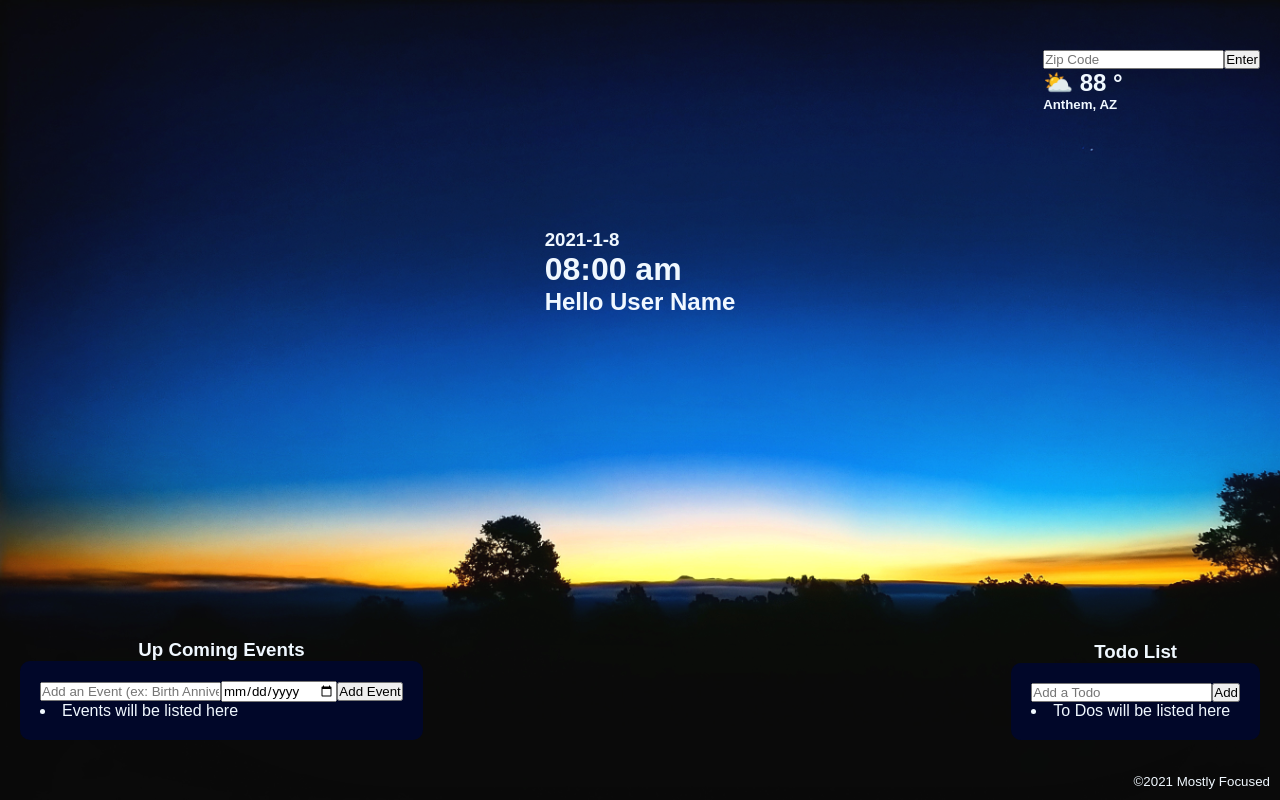
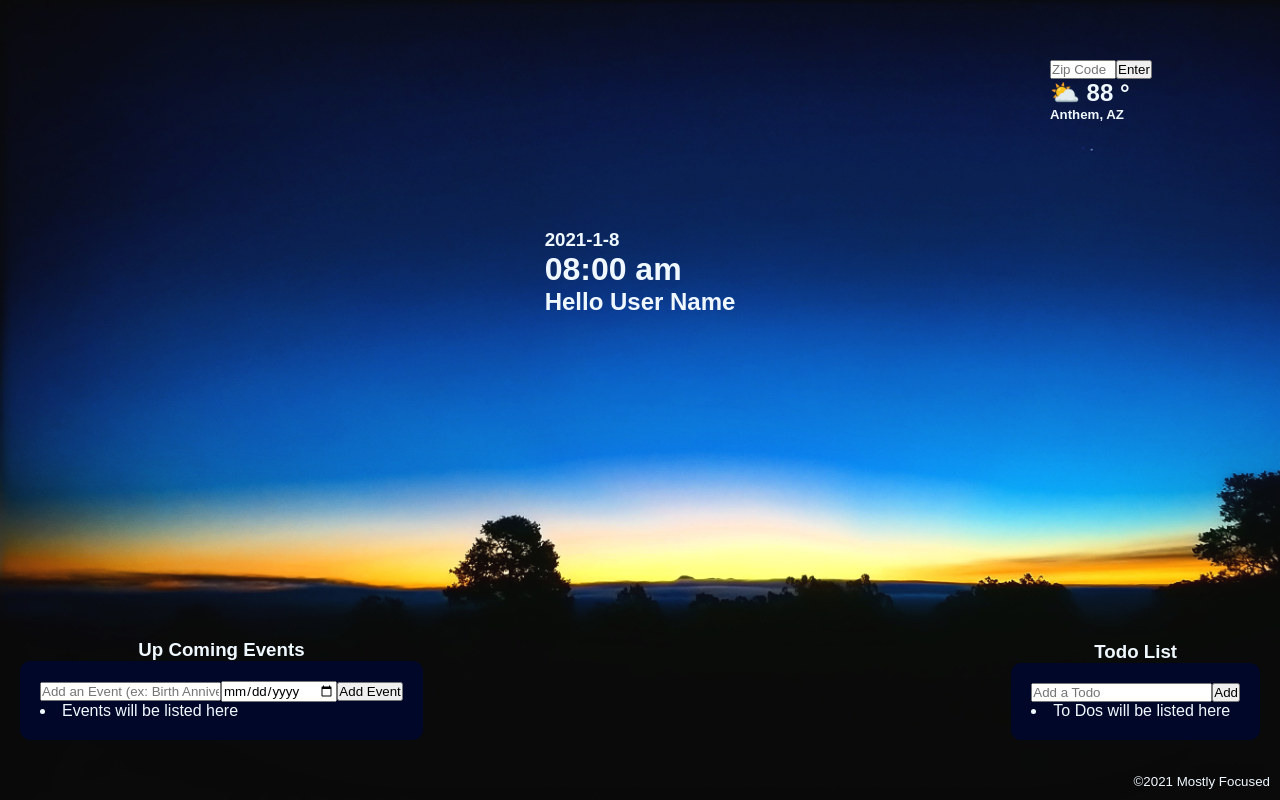
Before and after one commit to Haloren/focus-frontend, a React (Create React App) app: page / in a window 1280 px wide. Built offline with nearby package versions, Linux system fonts and the light colour scheme; no server answers.

Commit message:
fixed zip input width issue

```diff
--- a/src/App.css
+++ b/src/App.css
@@ -25,10 +25,14 @@ body {
 .weather-container {
   position: absolute;
   top: 5%;
-  right: 0;
-  padding: 0px 10px 10px 10px;
+  right: 5%;
+  padding: 10px;
   margin: 10px;
+  width: 166px;
 }
+  .zip-input {
+    width: 66px;
+  }
 
 .date-time-container {
   position: fixed;
--- a/src/components/WeatherForm.js
+++ b/src/components/WeatherForm.js
@@ -8,7 +8,7 @@ class WeatherForm extends React.Component {
         return (
             <>
                 <form className="input-container">
-                    <input type="text" name="zip" placeholder="Zip Code" required ></input>
+                    <input type="text" name="zip" placeholder="Zip Code" className="zip-input" required ></input>
                     <input type="submit" value="Enter"></input>
                 </form>
             </>
```
Also changed, not shown: 1 other file (tests, documents, lock files or other folders).
